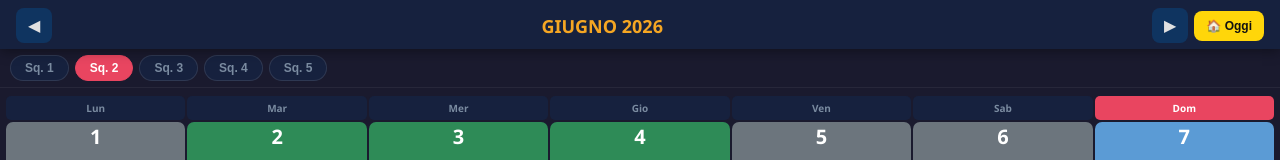
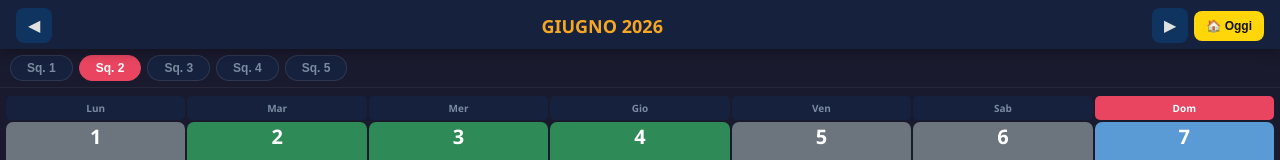
Before and after one commit to sergiolarcher71-coder/turni, a plain HTML site: page index.html in a window 1280 px wide. Shown: the top 160 px of the page. Drawn offline with Linux system fonts and the light colour scheme.

Commit message:
Increase padding in index.html button styles

```diff
--- a/index.html
+++ b/index.html
@@ -104,7 +104,7 @@
     color: var(--fg-dim);
     border: 1px solid rgba(255,255,255,0.1);
     border-radius: 20px;
-    padding: 5px 14px;
+    padding: 5px 16px;
     font-size: 12px;
     font-weight: 700;
     cursor: pointer;
```
